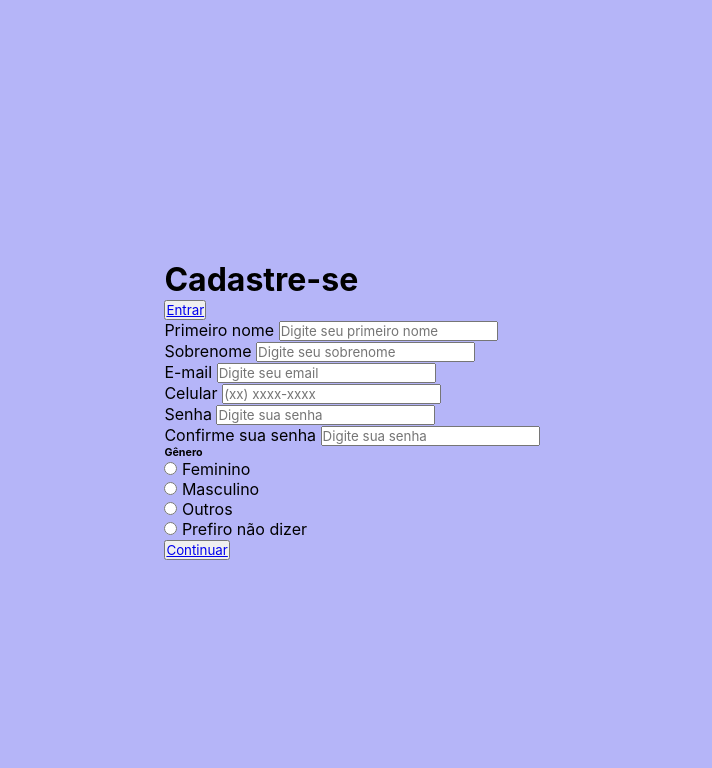
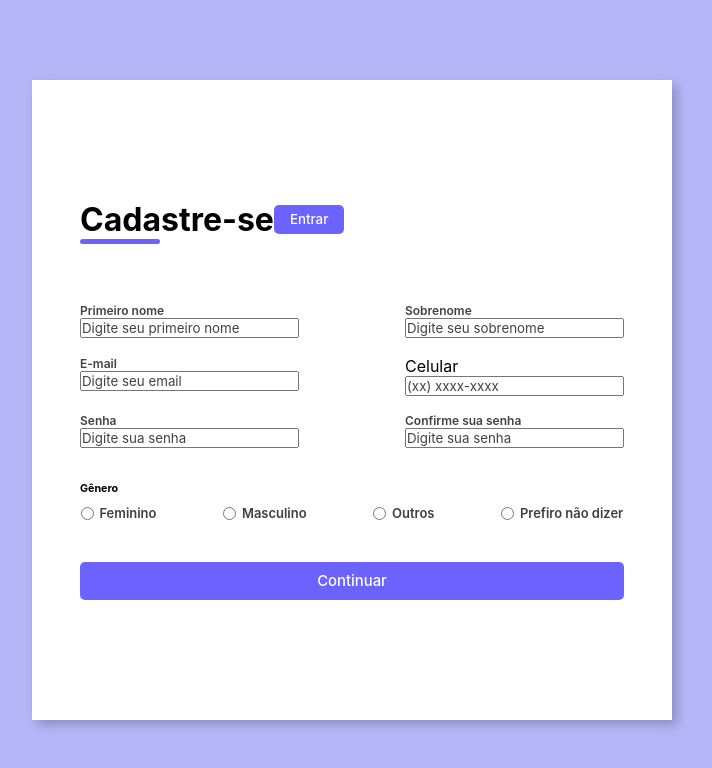
Before and after one commit to fariascarlos2346/projeto-cadastro, a plain HTML site: page index.html in a window 1280 px wide. Shown: the whole page, without its empty margins (288-1000 px from the left). Drawn offline with Linux system fonts and the light colour scheme; files that its build step writes are made by us from their sources.

Commit message:
termino do projeto

```diff
--- a/assets/img/css/style.css
+++ b/assets/img/css/style.css
@@ -1,4 +1,4 @@
-@import url('https://fonts.googleapis.com/css2? family= Open+Sans:ital,wght@1,300 & family= Poppins:wght@300;400;500;600;700;800; 900 & display=swap');
+@import url('https://fonts.googleapis.com/css2?família= Inter:wght@100;200;300;400;500&=display=swap');
 * {
     padding: 0;
     margin: 0;
@@ -6,11 +6,199 @@
     font-family: 'Inter', sans-serif;
 }
 
-body {
+ body {
     width: 100%;
     height: 100vh;
     display: flex;
     justify-content: center;
+    flex-wrap: wrap;
     align-items: center;
     background: #0c0ce94d;
 }
+
+.container {
+   width: 80%;
+   height: 80vh;
+   display: flex;
+   box-shadow: 5px 5px 10px rgba(0, 0, 0, .212);
+}
+
+.form-image {
+    width: 50%;
+    display: flex;
+    justify-content: center;
+    align-items: center;
+    background-color: #fde3a7d7;
+    padding: 1rem;
+}
+
+.form-image img {
+    width: 31rem;
+}
+
+.form {
+    width: 50%;
+    display: flex;
+    justify-content: center;
+    align-items: center;
+    flex-direction: column;
+    background-color: #fff;
+    padding: 3rem;
+}
+
+.form-header  {
+    margin-bottom: 3rem;
+    display: flex;
+    justify-content: between;
+}
+
+.login-button {
+    display: flex;
+    align-items: center;
+}
+
+.login-button button {
+    border: none;
+    background-color: #6c63ff;
+    padding: 0.4rem 1rem;
+    border-radius: 5px;
+    cursor: pointer;
+}
+
+.login-button button:hover {
+    background-color: #6b63fff1;
+}
+
+.login-button button a {
+    text-decoration: none;
+    font-weight: 500;
+    color: #fff;
+}
+
+.form-header h1::after {
+    content: '';
+    display: block;
+    width: 5rem;
+    height: 0.3rem;
+    background-color: #6c63ff;
+    margin: 0 auto;
+    position: absolute;
+    border-radius:10px;
+}
+
+.input-group {
+    display: flex;
+    flex-wrap: wrap;
+    justify-content: space-between;
+    padding: 1rem 0;
+}
+
+.input-box {
+    display: flex;
+    flex-direction: column;
+    margin-bottom: 1.1rem;
+}
+
+input-box input {
+    margin: 0.6rem 0;
+    padding: 0.8rem 1.2rem;
+    border: none;
+    border-start-start-radius: 10px;
+    box-shadow: 1px 1px 6px #0000001c;
+}
+
+.input-box input:hover {
+    background-color: #eeeeee75;
+}
+
+.input-box input:focus-visible {
+    outline: 1px solid  #6c63ff;
+}
+
+.input-box label,
+.gender-litle h6 {
+    font-size: 0.75rem;
+    font-weight: 600;
+    color: #000000be;
+}
+
+.input-box input::placeholder {
+    color: #000000be;
+}
+
+.gender-group {
+    display: flex;
+    justify-content: space-between;
+    margin-top: 0.62rem;
+    padding: 0.05rem;
+}
+
+.gender-input {
+    display: flex;
+    align-items: center;
+}
+
+.gender-input input {
+    margin-right: 0.35rem;
+}
+
+.gender-input label {
+    font-size: 0.81rem;
+    font-weight: 600;
+    color: #000000c0;
+}
+
+.continue-button button {
+    width: 100%;
+    margin-top: 2.5rem;
+    border: none;
+    background-color: #6c63ff;
+    padding: 0.62rem;
+    border-radius: 5px;
+    cursor: pointer;
+}
+
+.continue-button button:hover {
+    background-color: #6b63fff1
+}
+
+.continue-button button a {
+    text-decoration: none;
+    font-size: 0.93rem;
+    font-weight: 500;
+    color: #fff;
+}
+
+@media screen and (max-width: 1330px){
+    .form-image {display: none;
+}
+.container {
+    width: 50%;
+}
+.form {
+    width: 100%;
+   }
+}
+
+@media screen and (max-width: 1064px){
+    .container {
+        width: 90%;
+        height: auto;
+    }
+    .input-group {
+        flex-direction: column;
+        overflow-y: scroll;
+        flex-wrap: nowrap;
+        max-height: 10rem;
+        padding-right: 5rem;
+    }
+    .gender-inputs {
+        margin-top: 2rem;
+    }
+    .gender-group {
+        flex-direction: column;
+    }
+    .gender-input {
+        margin-top: 0.5rem;
+    }
+}
```
